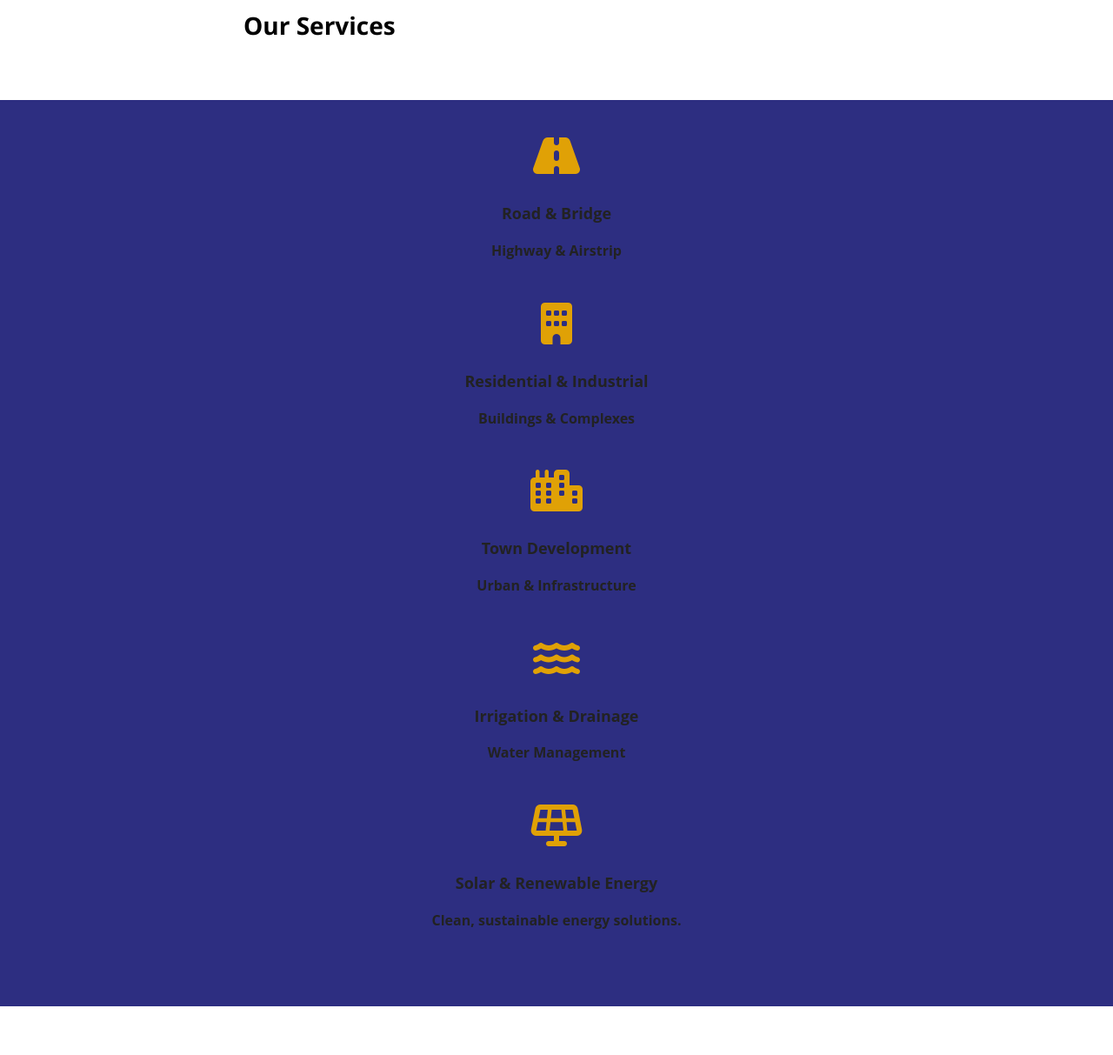
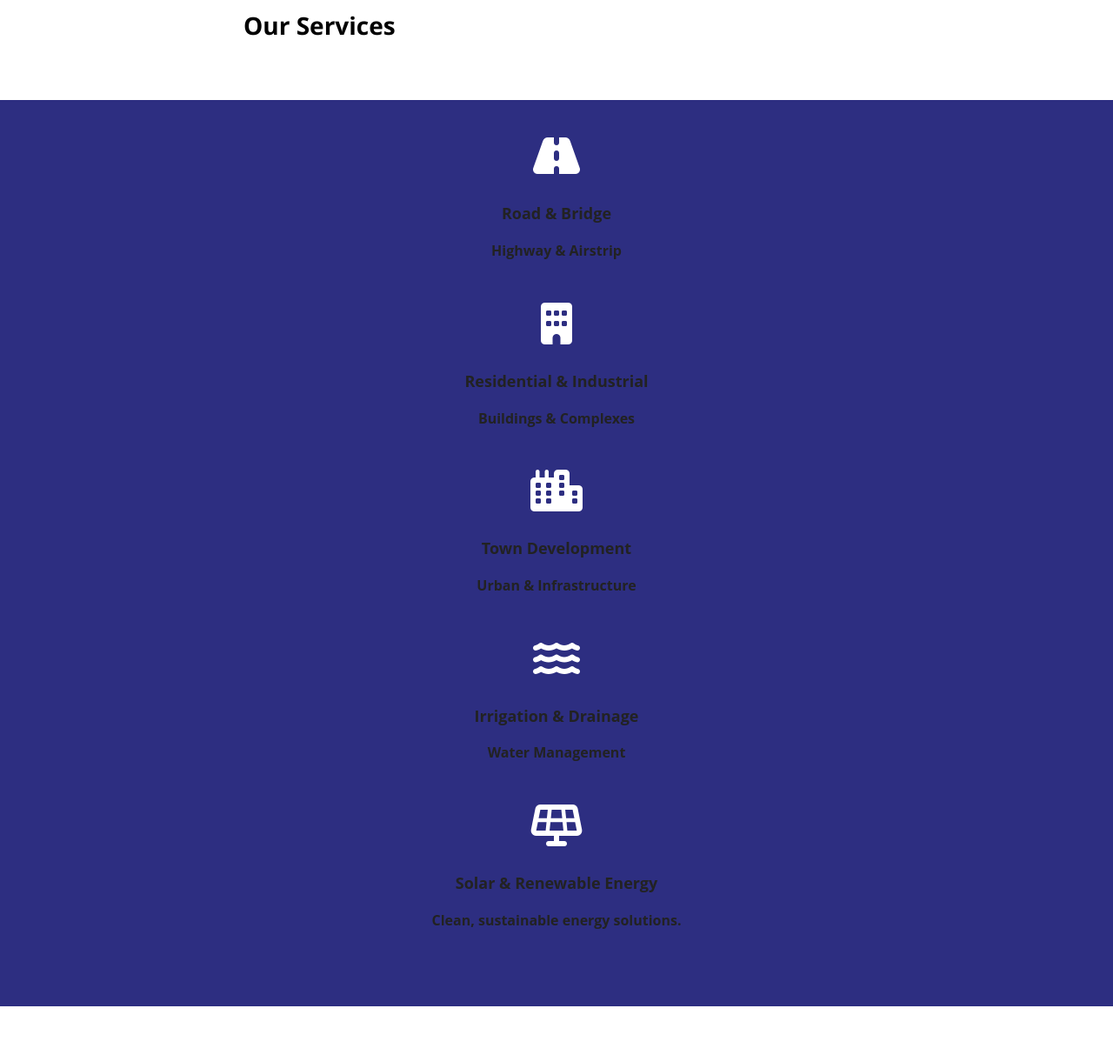
Before and after one commit to 371248Isaac/bmaceconstructionltd, a PHP site: page / in a window 1280 px wide. Shown: the part 1202-2415 px from the top of the page at 87% size. Run offline with PHP 8.4, Linux system fonts and the light colour scheme.

Commit message:
index.css

```diff
--- a/index.css
+++ b/index.css
@@ -177,7 +177,7 @@ ul li {
 
 .service i {
   font-size: 48px;
-  color: #E0A106;
+  color: /* #E0A106 */ #ffffff;
   margin-bottom: 10px;
 }
 
```
